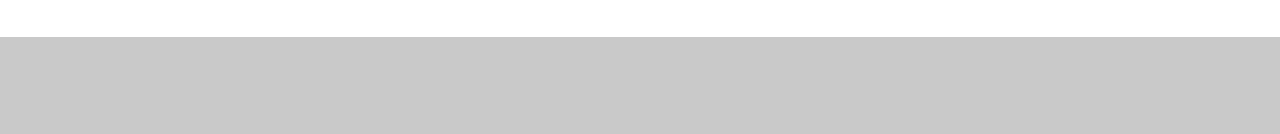
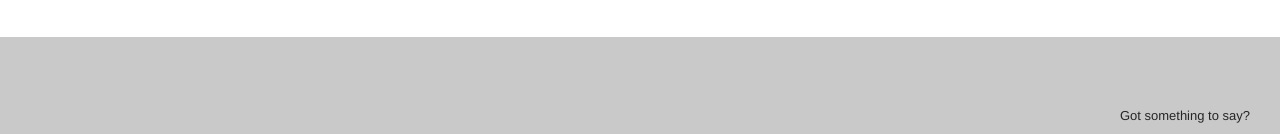
Before and after one commit to jeffrom/jeffrom.github.com, a Jekyll site: the page built from index.html, in a window 1280 px wide. Shown: the part 1212-1346 px from the top of the page. Built offline with Jekyll 4.4.1, drawn with Linux system fonts in a browser that asks for light colours; nearby versions of some CDN libraries; the list of posts is cut into pages by our own code.

Commit message:
put an email in the footer and tweak layout

```diff
--- a/_includes/footer.html
+++ b/_includes/footer.html
@@ -2,7 +2,12 @@
             </div>
 
 <div id="page_footer">
-
+    <div id="footer_email">
+        <a href="mailto:ejeffcontact@gmail.com?subject=sup" class="black underline">
+            Got something to say?
+        </a>
+        <div class="clear"></div>
+    </div>
 </div>
 
             </div>
--- a/_includes/main.css
+++ b/_includes/main.css
@@ -152,3 +152,9 @@ blockquote {
 .post_footer {
     height:40px;
 }
+
+#footer_email {
+    float:right;
+    margin-right:30px;
+    margin-top:70px;
+}
```
